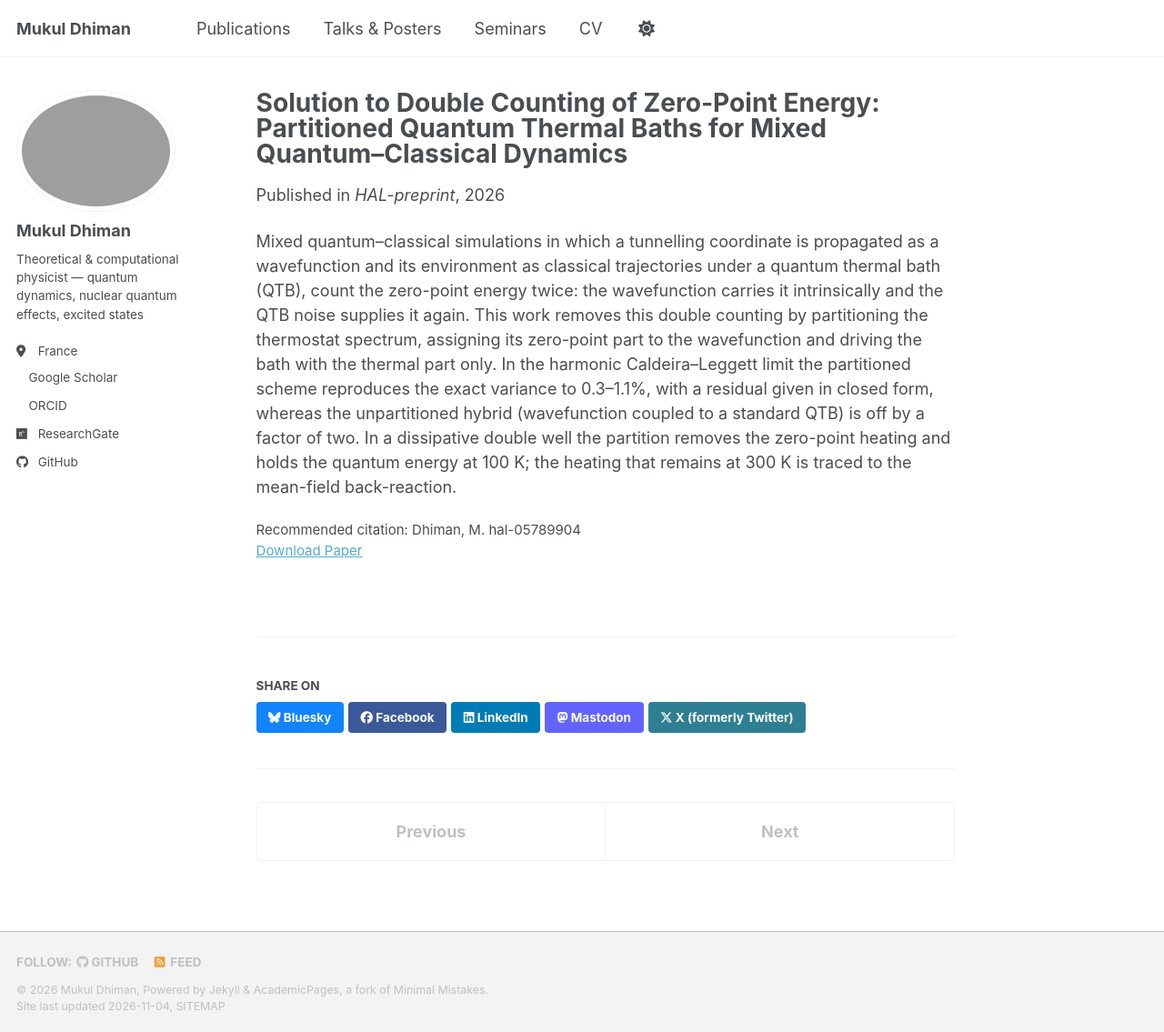
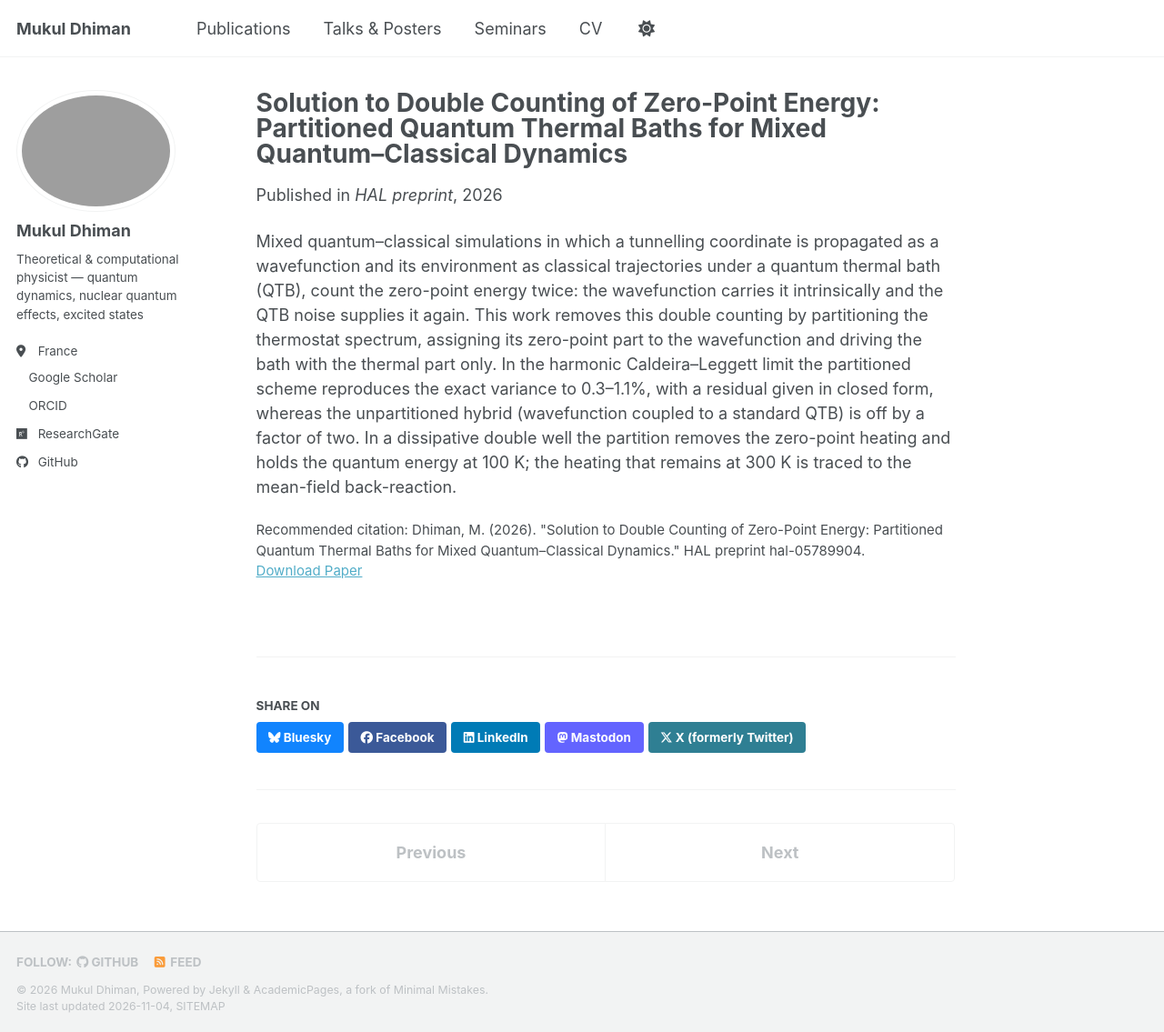
Before and after one commit to simul-md/dhiman.github.io, a Jekyll site: the page built from _publications/double-counting-10-2026.md, in a window 1280 px wide and 1135 px high. Shown: the whole window at 91% size. Built offline with Jekyll 4.4.1, drawn with Linux system fonts in a browser that asks for light colours; a style sheet for code colours, icons or effects is not loaded.

Commit message:
Update double-counting-10-2026.md

```diff
--- a/_publications/double-counting-10-2026.md
+++ b/_publications/double-counting-10-2026.md
@@ -2,12 +2,12 @@
 title: "Solution to Double Counting of Zero-Point Energy: Partitioned Quantum Thermal Baths for Mixed Quantum–Classical Dynamics"
 collection: publications
 category: preprints
-permalink: /publication/double-counting-10-2026
-excerpt: 'Preprint Current Work'
-date: 09-10-2026
-venue: 'HAL-preprint'
+permalink: /publication/2026-double-counting-zpe
+excerpt: 'Partitioning the quantum-thermal-bath spectrum so that zero-point energy is not counted twice in mixed quantum–classical dynamics.'
+date: 2026-10-09
+venue: 'HAL preprint'
 paperurl: 'https://hal.science/hal-05789904/'
-citation: 'Dhiman, M. hal-05789904'
+citation: 'Dhiman, M. (2026). &quot;Solution to Double Counting of Zero-Point Energy: Partitioned Quantum Thermal Baths for Mixed Quantum–Classical Dynamics.&quot; HAL preprint hal-05789904.'
 ---
 
 Mixed quantum–classical simulations in which a tunnelling coordinate is propagated as a wavefunction and its environment as classical trajectories under a quantum thermal bath (QTB), count the zero-point energy twice: the wavefunction carries it intrinsically and the QTB noise supplies it again. This work removes this double counting by partitioning the thermostat spectrum, assigning its zero-point part to the wavefunction and driving the bath with the thermal part only. In the harmonic Caldeira–Leggett limit the partitioned scheme reproduces the exact variance to 0.3–1.1%, with a residual given in closed form, whereas the unpartitioned hybrid (wavefunction coupled to a standard QTB) is off by a factor of two. In a dissipative double well the partition removes the zero-point heating and holds the quantum energy at 100 K; the heating that remains at 300 K is traced to the mean-field back-reaction.
```
